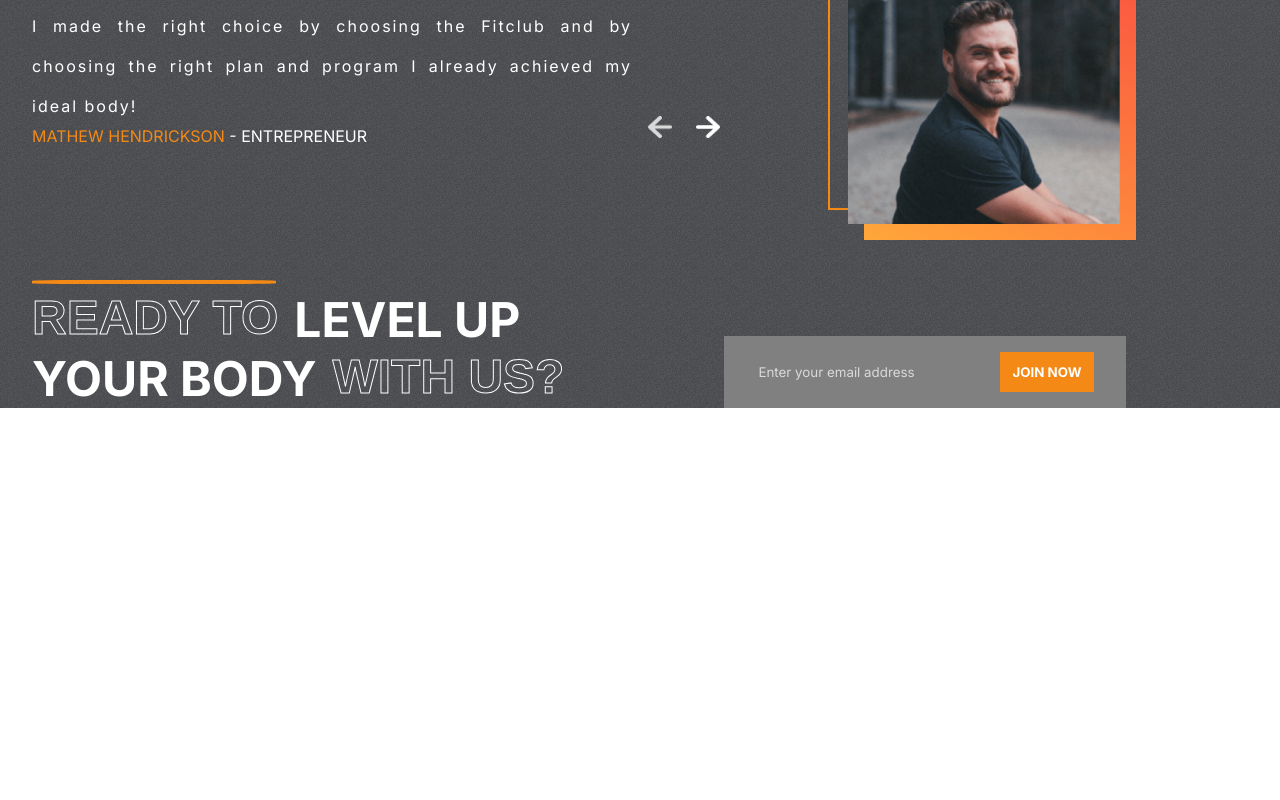
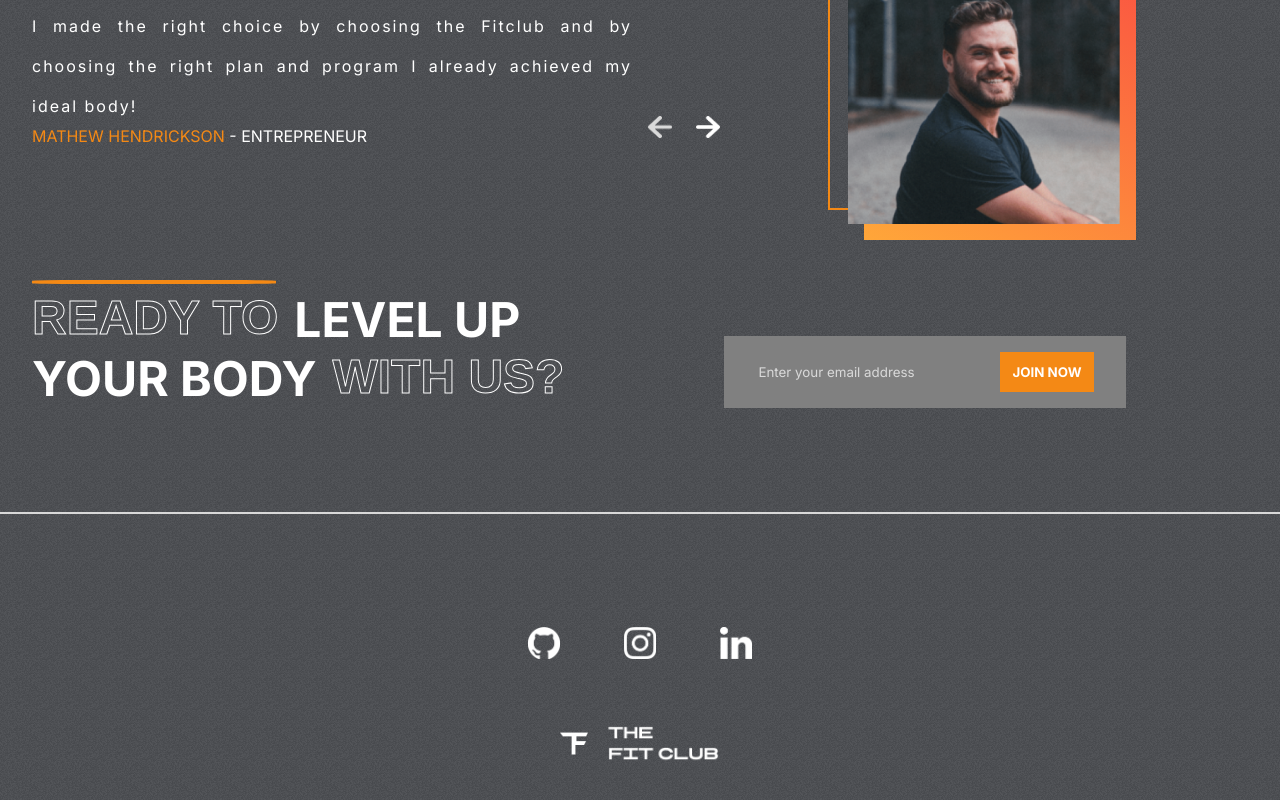
Before and after one commit to Edwin574/Gym-website, a React (Create React App) app: page / in a window 1280 px wide. Shown: the part 2732-3532 px from the top of the page. Before the commit the page ends 3140 px from the top, so only its background shows below. Built offline with nearby package versions, Linux system fonts and the light colour scheme.

Commit message:
done with static

```diff
--- a/src/App.js
+++ b/src/App.js
@@ -1,4 +1,5 @@
 import "./App.css";
+import Footer from "./components/Footer/Footer";
 import Hero from "./components/Hero/Hero";
 import Join from "./components/Join/Join";
 import Plans from "./components/Plans/Plans";
@@ -13,7 +14,8 @@
       <Reasons />
       <Plans />
       <Testimonial />
-      <Join/>
+      <Join />
+      <Footer/>
     </div>
   );
 }
--- /dev/null
+++ b/src/components/Footer/Footer.css
@@ -0,0 +1,29 @@
+.Footer-container{
+    position: relative;
+
+}
+.Footer-container>hr{
+    border: 1.5px solid var(--lightgray);
+}
+.footer{
+    padding: 1rem 2rem;
+    display: flex;
+    flex-direction: column;
+    gap: 4rem;
+    align-items: center;
+    justify-content: center;
+    height: 20rem;
+}
+.social-links{
+    display: flex;
+    gap: 4rem;
+}
+.social-links>img{
+    width: 2rem;
+    height: 2rem;
+    cursor: pointer;
+}
+
+.logo-f>img{
+    width: 10rem;
+}
--- /dev/null
+++ b/src/components/Footer/Footer.js
@@ -0,0 +1,31 @@
+import React from "react";
+import "./Footer.css";
+
+import Github from "../../assets/github.png";
+import Instagram from "../../assets/instagram.png";
+import LinkedIn from "../../assets/linkedin.png";
+import Logo from "../../assets/logo.png";
+
+
+function Footer() {
+  return (
+    <div className="Footer-container">
+      <hr />
+      <div className="footer">
+        <div className="social-links">
+          <img src={Github} alt="Github" />
+          <img src={Instagram} alt="Instagram" />
+          <img src={LinkedIn} alt="Linked in" />
+
+
+        </div>
+
+        <div className="logo-f">
+          <img src={Logo} alt="fit club logo" />
+        </div>
+      </div>
+    </div>
+  );
+}
+
+export default Footer;
```
Also changed, not shown: src/assets/facebook.svg (added), src/assets/twitter.svg (added).
